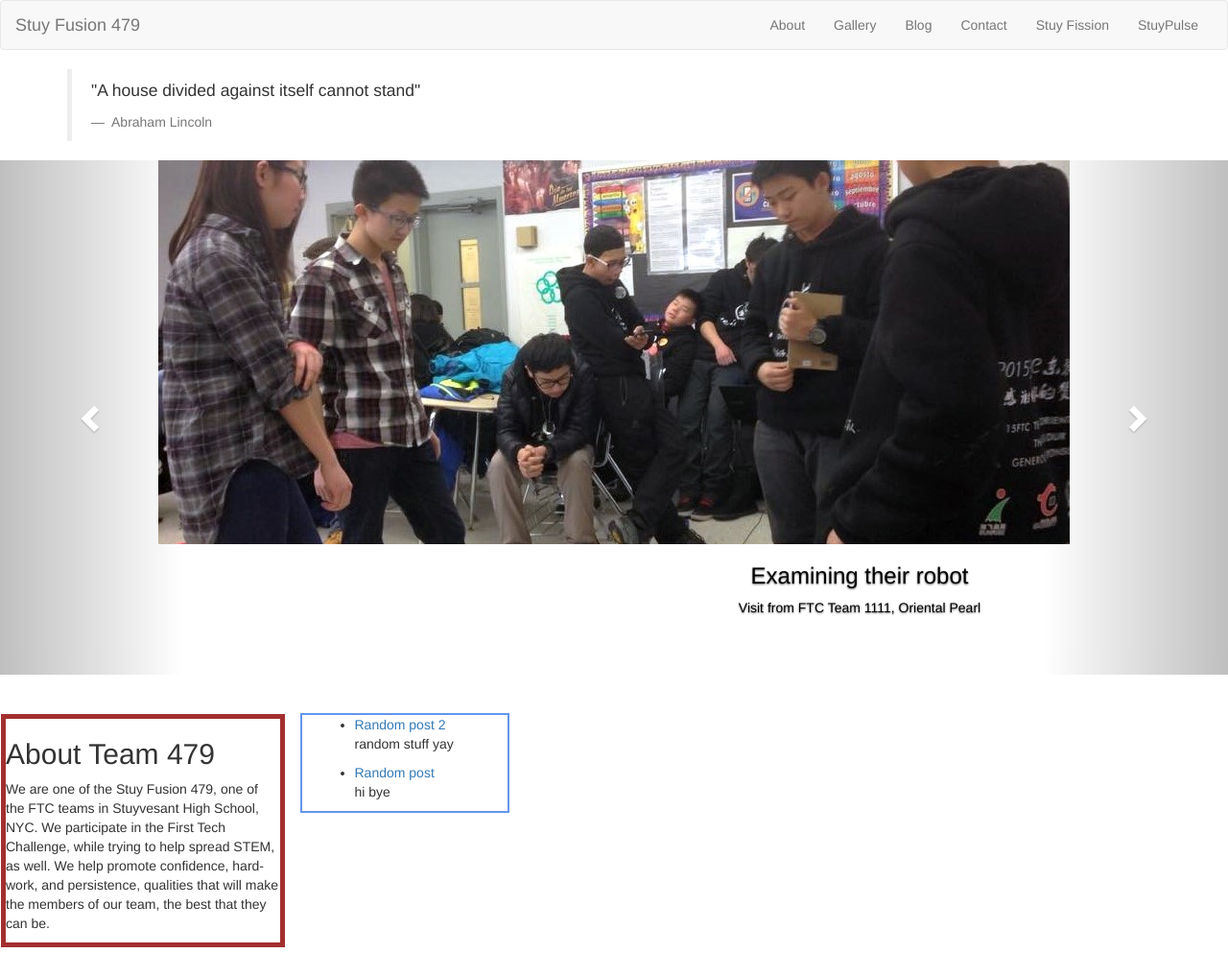
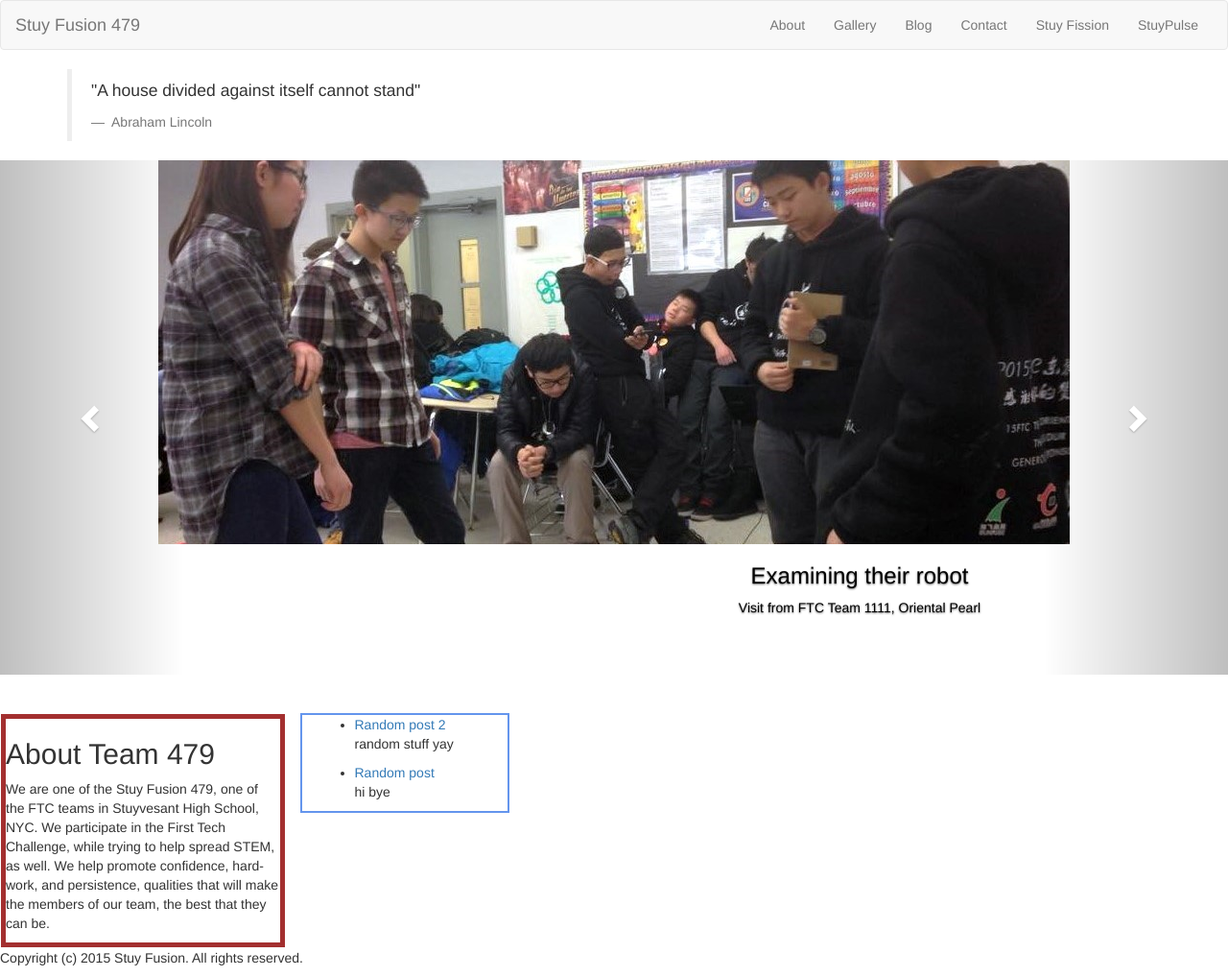
Before and after one commit to stuyfusion/stuyfusion.github.io, a Jekyll site: the page built from index.html, in a window 1280 px wide. Shown: the whole page at 96% size. Built offline with Jekyll 4.4.1, drawn with Linux system fonts in a browser that asks for light colours; nearby versions of some CDN libraries; before the commit the page ends 988 px from its top, so only the background shows below that.

Commit message:
Update footer.html

```diff
--- a/_includes/footer.html
+++ b/_includes/footer.html
@@ -1,5 +1,5 @@
 <footer class="site-footer">
-
+<p>Copyright (c) 2015 Stuy Fusion. All rights reserved.</p>
   <div class="wrapper">
 
    	<script src="https://ajax.googleapis.com/ajax/libs/jquery/1.11.2/jquery.min.js"></script>
```
